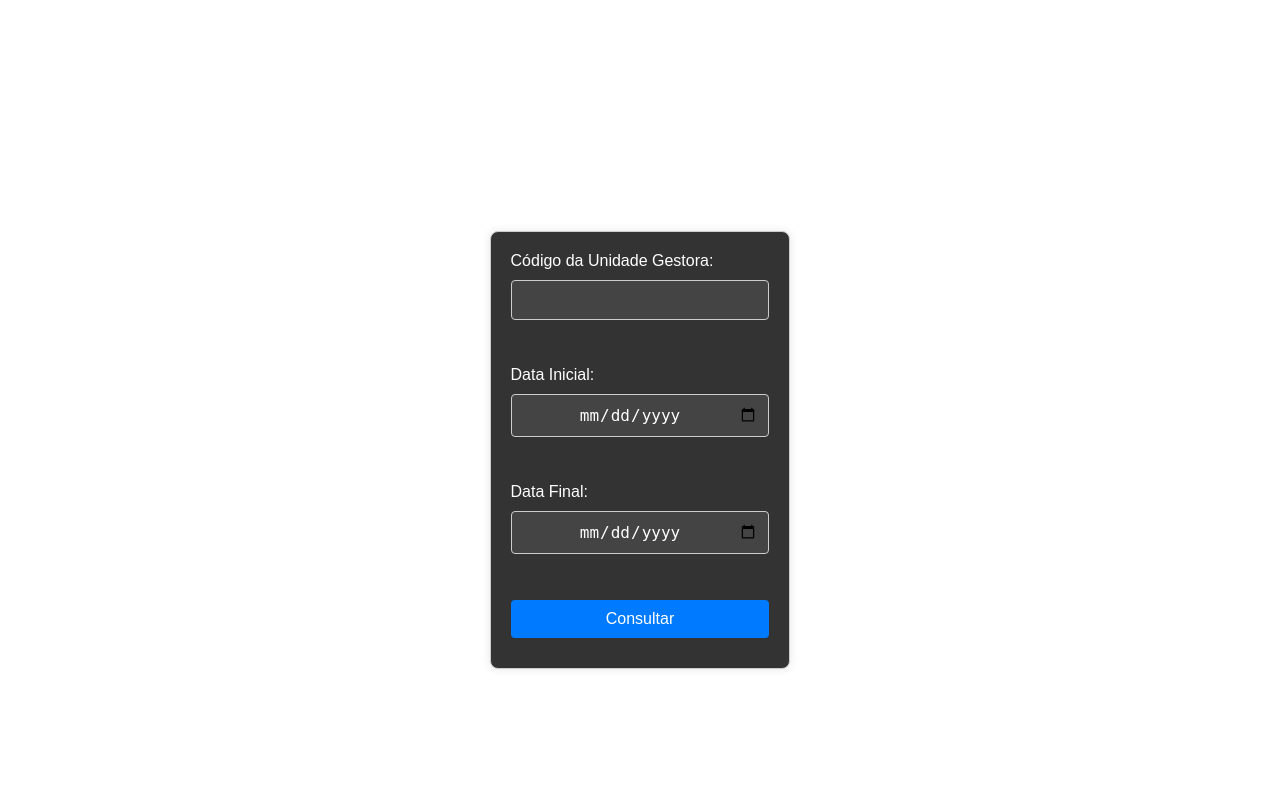
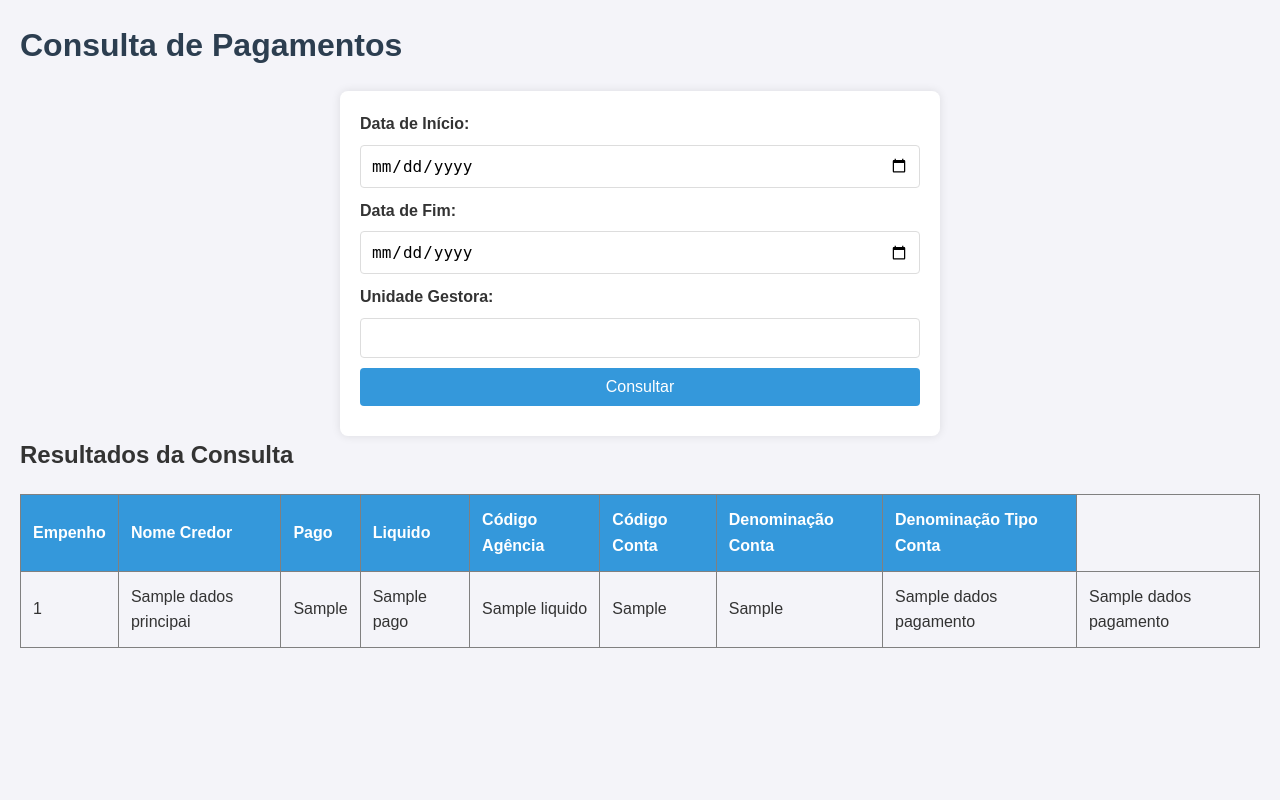
Before and after one commit to admsouza/Consultar-Pagamentos, a Flask app: template templates/index.html in a window 1280 px wide. Run offline with Flask 3, Linux system fonts and the light colour scheme; the template is opened without the code that fills it: most values are stand-ins (such as "Sample title", 1, 10 or a date in 2020).

Commit message:
Consultar Pagamentos TCE-PB

```diff
--- a/app.py
+++ b/app.py
@@ -1,101 +1,45 @@
-from flask import Flask, render_template, request
+from flask import Flask, render_template, request, jsonify
 import requests
-import babel.numbers
-from collections import defaultdict
-from datetime import datetime
-from flask import jsonify
-
-
 
 app = Flask(__name__)
 
-API_URL = 'https://sagrescaptura.tce.pb.gov.br/api/v1/receitas-orcamentarias'
-TOKEN = '3938a148-5b81-4ad7-ba2c-dcc68e5106ff'
-
-
-@app.template_filter('brl')
-def brl_filter(value):
-    return format_brl(value)
-
-
-def format_brl(value):
-    # Formata o valor como moeda BRL
-    formatted_value = babel.numbers.format_currency(value, 'BRL', locale='pt_BR')
-    return formatted_value
-
+API_URL = 'https://sagresonline.tce.pb.gov.br/api/v2/municipal/execucao-orcamentaria/pagamentos'
 
 @app.route('/', methods=['GET', 'POST'])
-def consult_recipes():
+def consult_payments():
+    data = []
     if request.method == 'POST':
-        cod_unidade = request.form['cod_unidade']
-        data_minima = request.form['data_minima']
-        data_maxima = request.form['data_maxima']
+        start_date = request.form.get('start_date')
+        end_date = request.form.get('end_date')
+        unidade_gestora = request.form.get('unidade_gestora')
 
         params = {
-            'codUnidadeGestora': cod_unidade,
-            'dataMinima': data_minima,
-            'dataMaxima': data_maxima
+            'startDate': start_date,
+            'endDate': end_date,
+            'unidadesGestoras[]': unidade_gestora
         }
 
-        headers = {
-            'AuthToken': TOKEN
-        }
+        try:
+            response = requests.get(API_URL, params=params)
+            response.raise_for_status()
+            api_data = response.json()
 
-        response_api = requests.get(API_URL, params=params, headers=headers)
+            # Filtra apenas os dados desejados
+            if isinstance(api_data, list):
+                data = [
+                    {
+                        'dadosPrincipais': item.get('dadosPrincipais', {}),
+                        'dadosPagamento': item.get('dadosPagamento', {})
+                    }
+                    for item in api_data
+                ]
+            else:
+                return "Erro na resposta da API: Estrutura de dados inesperada.", 500
 
-        if response_api.status_code == 200:
-            data = response_api.json()
-            data = sorted(data, key=lambda x: datetime.strptime(
-                x['competencia'], '%Y-%m-%d'))  # Ordena os dados pela data
+        except requests.RequestException as e:
+            return f"Erro na consulta: {e}", 500
 
-            # Calcular soma total e somas por data, excluindo códigos específicos 3, 4 e 5
-            total_receita = 0
-            total_estornos = 0
-            total_deducao_fundeb = 0  # Soma para dedução de receita para a formação do Fundeb
-            receitas_por_data = defaultdict(float)
-            estornos_por_data = defaultdict(float)
-            deducoes_fundeb_por_data = defaultdict(float)
-
-            for item in data:
-                valor = -item['valor'] if item['tipoLancamento']['nome'] == 'Estorno' else item['valor']
-
-                # Verifica o tipo de receita pelo código
-                tipo_codigo = item['tipoReceitaLancada']['codigo']
-                if tipo_codigo in [3, 4, 5]:
-                    total_deducao_fundeb += valor
-                    deducoes_fundeb_por_data[item['competencia']] += valor
-                else:
-                    total_receita += valor
-                    receitas_por_data[item['competencia']] += valor
-
-                    if item['tipoLancamento']['nome'] == 'Estorno':
-                        total_estornos += valor
-                        estornos_por_data[item['competencia']] += valor
-
-            # Calcular o total de receitas líquidas após subtrair deduções e estornos
-            total_receita_liquida = total_receita - total_deducao_fundeb
-
-            # Ordena os dicionários por data
-            receitas_por_data = dict(sorted(receitas_por_data.items(),
-                                            key=lambda x: datetime.strptime(x[0], '%Y-%m-%d')))
-            estornos_por_data = dict(sorted(estornos_por_data.items(),
-                                            key=lambda x: datetime.strptime(x[0], '%Y-%m-%d')))
-            deducoes_fundeb_por_data = dict(sorted(deducoes_fundeb_por_data.items(),
-                                                   key=lambda x: datetime.strptime(x[0], '%Y-%m-%d')))
-
-            # Passa os totais e dados para o template
-            return render_template('table.html', data=data, total_receita=total_receita,
-                                   total_estornos=total_estornos, total_deducao_fundeb=total_deducao_fundeb,
-                                   total_receita_liquida=total_receita_liquida,
-                                   receitas_por_data=receitas_por_data, estornos_por_data=estornos_por_data,
-                                   deducoes_fundeb_por_data=deducoes_fundeb_por_data)
-        else:
-            error = f"Regras de Consulta: Intervalo máximo de 31 dias: {response_api.status_code}"
-            return render_template('index.html', error=error)
-
-    # Caso o método não seja POST, retorna a página inicial normalmente
-    return render_template('index.html')
-
+    return render_template('index.html', data=data)
 
 if __name__ == '__main__':
     app.run(debug=True)
--- a/static/index.css
+++ b/static/index.css
@@ -1,70 +1,107 @@
-body {
-  display: flex;
-  justify-content: center;
-  align-items: center;
-  height: 100vh;
+/* Reset básico */
+* {
   margin: 0;
-  font-family: Arial, sans-serif;
-  color: #fff; /* Define a cor do texto para branco */
+  padding: 0;
+  box-sizing: border-box;
 }
 
-.container {
-  text-align: center;
+/* Corpo e fonte */
+body {
+  font-family: 'Arial', sans-serif;
+  background-color: #f4f4f9;
+  color: #333;
+  line-height: 1.6;
+  padding: 20px;
 }
 
-.consultation-form {
-  width: 80%;
-  max-width: 800px;
+/* Cabeçalho */
+h1 {
+  color: #2c3e50;
+  margin-bottom: 20px;
+}
+
+/* Formulário */
+form {
+  background: #fff;
   padding: 20px;
-  border: 1px solid #ccc;
   border-radius: 8px;
-  background-color: #333; /* Fundo escuro para o formulário */
   box-shadow: 0 0 10px rgba(0, 0, 0, 0.1);
+  max-width: 600px;
+  margin: auto;
+}
+
+form label {
+  display: block;
+  margin-bottom: 8px;
+  font-weight: bold;
+}
+
+form input[type="date"],
+form input[type="text"],
+form button {
+  width: 100%;
+  padding: 10px;
+  margin-bottom: 10px;
+  border: 1px solid #ddd;
+  border-radius: 4px;
+  font-size: 16px;
+}
+
+form button {
+  background-color: #3498db;
+  color: white;
+  border: none;
+  cursor: pointer;
+}
+
+form button:hover {
+  background-color: #2980b9;
+}
+
+/* Tabela */
+table {
+  width: 100%;
+  border-collapse: collapse;
   margin-top: 20px;
-  display: inline-block;
+}
+
+table thead {
+  background-color: #3498db;
+  color: white;
+}
+
+table th, table td {
+  padding: 12px;
   text-align: left;
 }
 
-h1 {
-  color: #fff; /* Título em branco */
+table th {
+  font-weight: bold;
 }
 
-label,
-input,
-button {
-  display: block;
-  margin-bottom: 10px;
+table tbody tr:nth-child(even) {
+  background-color: #f2f2f2;
 }
 
-input[type="text"],
-input[type="date"],
-button {
-  width: calc(100% - 22px);
-  padding: 10px;
-  font-size: 16px;
-  border: 1px solid #ccc;
-  border-radius: 4px;
-  margin-right: 10px;
-  text-align: center;
-  background-color: #444; /* Fundo escuro para inputs e botões */
-  color: #fff; /* Texto em branco */
+table tbody tr:hover {
+  background-color: #e1e1e1;
 }
 
-button {
-  background-color: #007bff;
-  color: white;
-  border: none;
-  border-radius: 4px;
-  cursor: pointer;
-  width: 100%;
+/* Responsividade */
+@media (max-width: 768px) {
+  table {
+      display: block;
+      overflow-x: auto;
+      white-space: nowrap;
+  }
+
+  form {
+      padding: 10px;
+  }
+
+  form input[type="date"],
+  form input[type="text"],
+  form button {
+      font-size: 14px;
+  }
 }
-
-button:hover {
-  background-color: #0056b3;
-}
-
-.error-message {
-  color: red;
-  text-align: center;
-  margin-top: 10px;
-}
--- a/templates/index.html
+++ b/templates/index.html
@@ -1,32 +1,61 @@
 <!DOCTYPE html>
-<html lang="en">
+<html lang="pt-BR">
+  <head>
+    <meta charset="UTF-8" />
+    <meta name="viewport" content="width=device-width, initial-scale=1.0" />
+    <title>Consulta de Pagamentos</title>
+    <link
+      rel="stylesheet"
+      href="{{ url_for('static', filename='index.css') }}"
+    />
+  </head>
+  <body>
+    <h1>Consulta de Pagamentos</h1>
+    <form method="POST">
+      <label for="start_date">Data de Início:</label>
+      <input type="date" id="start_date" name="start_date" required />
+      <br />
+      <label for="end_date">Data de Fim:</label>
+      <input type="date" id="end_date" name="end_date" required />
+      <br />
+      <label for="unidade_gestora">Unidade Gestora:</label>
+      <input type="text" id="unidade_gestora" name="unidade_gestora" required />
+      <br />
+      <button type="submit">Consultar</button>
+    </form>
 
-<head>
-    <meta charset="UTF-8">
-    <meta name="viewport" content="width=device-width, initial-scale=1.0">
-    <link rel="stylesheet" type="text/css" href="{{ url_for('static', filename='index.css') }}">
-    <title>Consulta de Receitas</title>
-</head>
+    {% if data %}
+    <h2>Resultados da Consulta</h2>
+    <table border="1">
+      <thead>
+        <tr>
+        <th>Empenho</th>
+          <th>Nome Credor</th>
 
-<body>
-    <div class="container">
-        <h1>Consulta de Receitas</h1>
-        <form method="POST" action="/" class="consultation-form">
-            <label for="cod_unidade">Código da Unidade Gestora:</label>
-            <input type="text" id="cod_unidade" name="cod_unidade" required><br><br>
-
-            <label for="data_minima">Data Inicial:</label>
-            <input type="date" id="data_minima" name="data_minima" required><br><br>
-
-            <label for="data_maxima">Data Final:</label>
-            <input type="date" id="data_maxima" name="data_maxima" required><br><br>
-
-            <button type="submit">Consultar</button>
-        </form>
-        {% if error %}
-        <p class="error-message">{{ error }}</p>
-        {% endif %}
-    </div>
-</body>
-
+          <th>Pago</th>
+          <th>Liquido</th>
+          <th>Código Agência</th>
+          <th>Código Conta</th>
+          <th>Denominação Conta</th>
+          <th>Denominação Tipo Conta</th>
+        </tr>
+      </thead>
+      <tbody>
+        {% for item in data %}
+        <tr>
+          <td>{{ item['dadosPrincipais'].get('numEmpenho', '') }}</td>
+          <td>{{ item['dadosPrincipais'].get('nomeCredor', '') }}</td>
+          <td>{{ item['dadosPagamento'].get('dataPagamento', '') }}</td>
+          <td>{{ item['dadosPagamento'].get('pago', '') }}</td>
+          <td>{{ item['dadosPagamento'].get('liquido', '') }}</td>
+          <td>{{ item['dadosPagamento'].get('codigoAgencia', '') }}</td>
+          <td>{{ item['dadosPagamento'].get('codigoConta', '') }}</td>
+          <td>{{ item['dadosPagamento'].get('denominacaoConta', '') }}</td>
+          <td>{{ item['dadosPagamento'].get('denominacaoTipoConta', '') }}</td>
+        </tr>
+        {% endfor %}
+      </tbody>
+    </table>
+    {% endif %}
+  </body>
 </html>
```
Also changed, not shown: static/table.css (deleted, +0 -46 lines), templates/table.html (deleted, +0 -88 lines).
